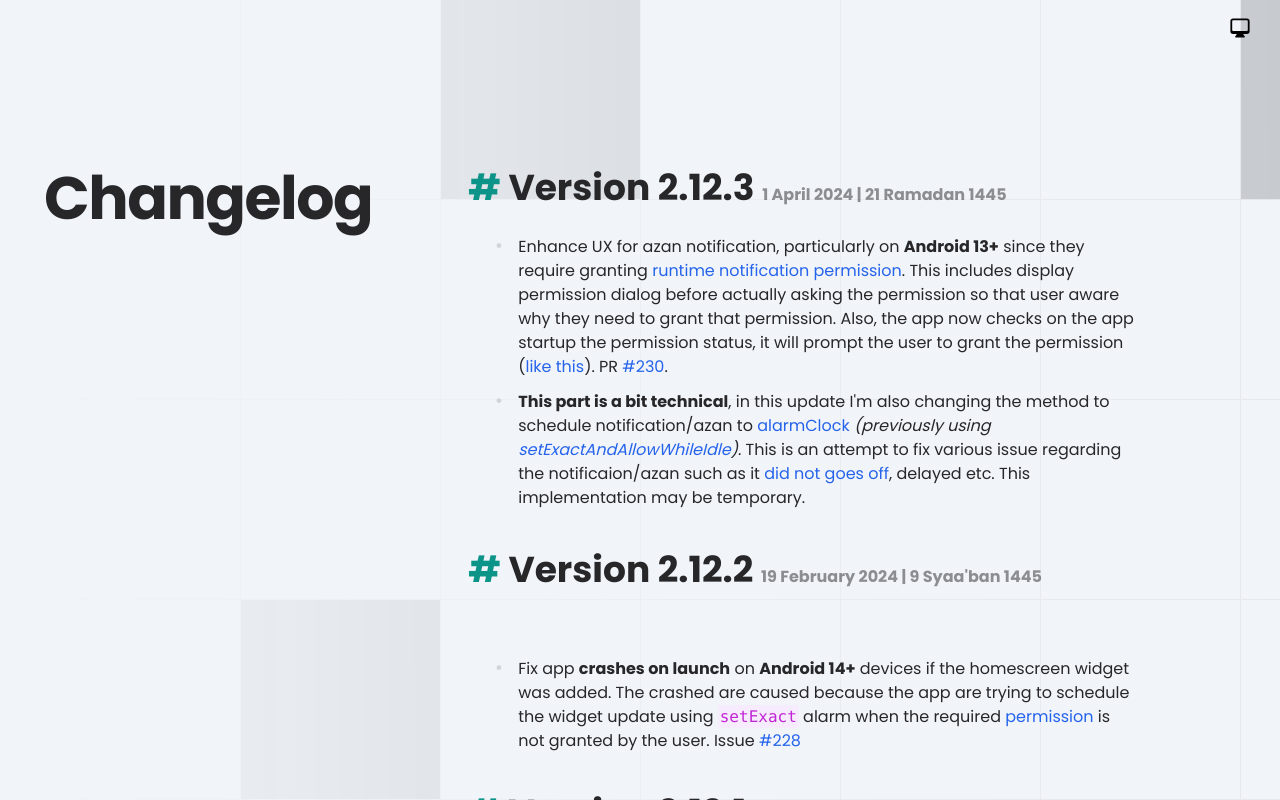
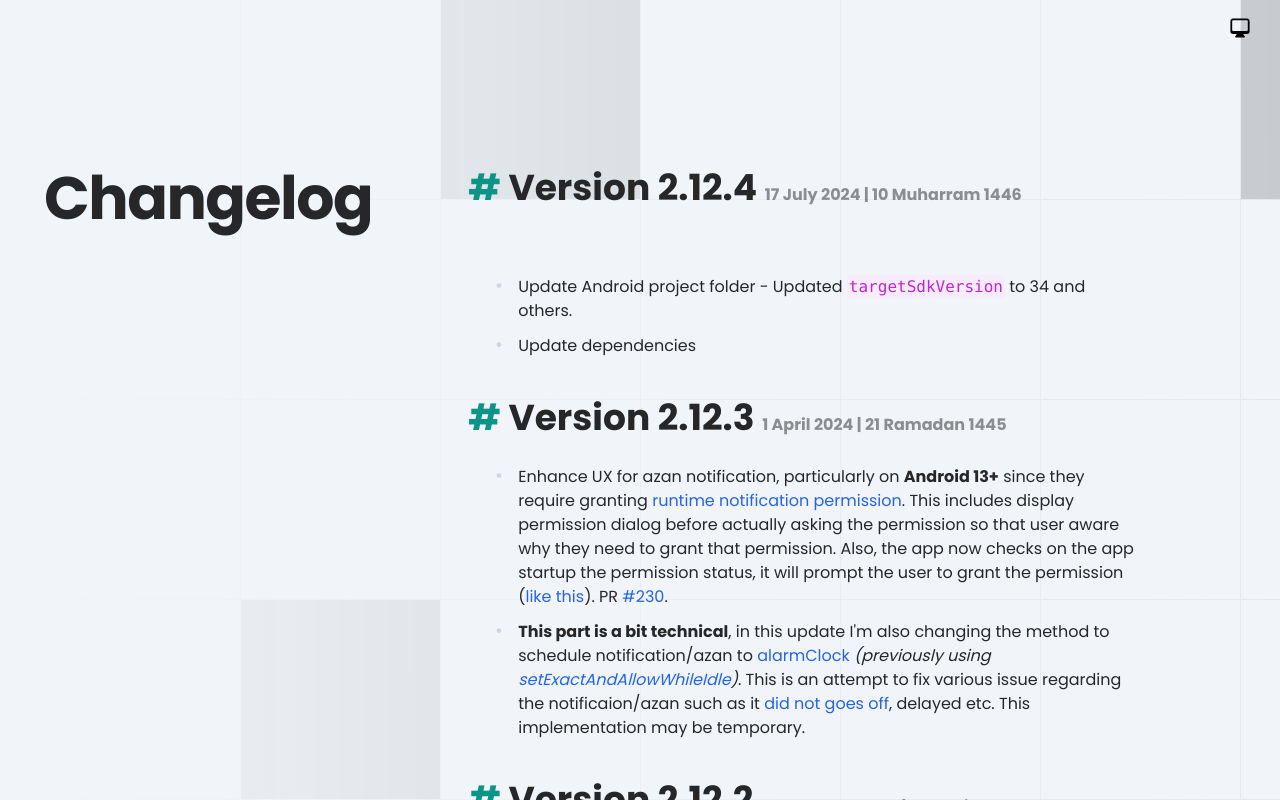
Before and after one commit to mptwaktusolat/waktusolat-site, a Next.js app: page /en/changelog in a window 1280 px wide. Shown: the top 800 px of the page. Built offline with nearby package versions, Linux system fonts and the light colour scheme; no server answers.

Commit message:
:pencil2: Add update changelog version 2.12.4

```diff
--- a/app/[locale]/changelog/page.mdx
+++ b/app/[locale]/changelog/page.mdx
@@ -1,5 +1,10 @@
 import MdxLayout from '@/components/mdx-layout'
 import ChangelogHeader from '@/components/changelog-header'
+
+<ChangelogHeader version="2.12.4" date="17 July 2024" hijriDate="10 Muharram 1446" githubSlug="2.12.4+149" />
+
+- Update Android project folder - Updated `targetSdkVersion` to 34 and others.
+- Update dependencies
 
 <ChangelogHeader version="2.12.3" date="1 April 2024" hijriDate="21 Ramadan 1445" githubSlug="2.12.3+147" />
 
```
